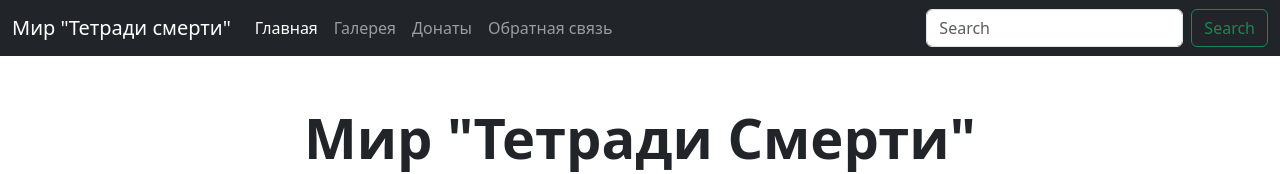
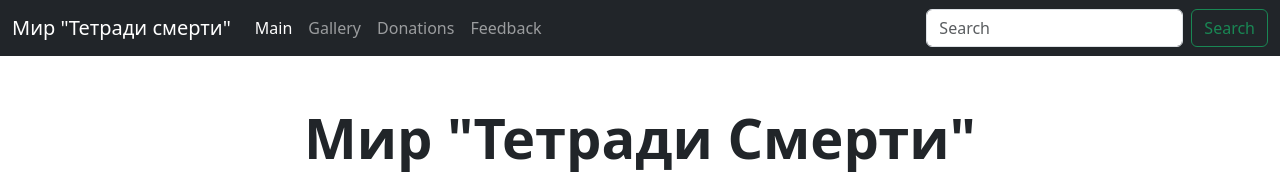
Before and after one commit to Kostya-Shir/my-anime-site, a plain HTML site: page index.html in a window 1280 px wide. Shown: the top 174 px of the page. Drawn offline with nearby package versions, Linux system fonts and the light colour scheme.

Commit message:
change header to english

```diff
--- a/index.html
+++ b/index.html
@@ -19,16 +19,16 @@
           <div class="collapse navbar-collapse" id="navbarSupportedContent">
             <ul class="navbar-nav me-auto mb-2 mb-lg-0">
               <li class="nav-item">
-                <a class="nav-link active" aria-current="page" href="#">Главная</a>
+                <a class="nav-link active" aria-current="page" href="#">Main</a>
               </li>
               <li class="nav-item">
-                <a class="nav-link" href="#gallery">Галерея</a>
+                <a class="nav-link" href="#gallery">Gallery</a>
               </li>
               <li class="nav-item">
-                <a class="nav-link" href="#donate">Донаты</a>
+                <a class="nav-link" href="#donate">Donations</a>
               </li>
               <li class="nav-item">
-                <a class="nav-link" href="#feedback">Обратная связь</a>
+                <a class="nav-link" href="#feedback">Feedback</a>
               </li>
             </ul>
             <form class="d-flex" role="search">
```
